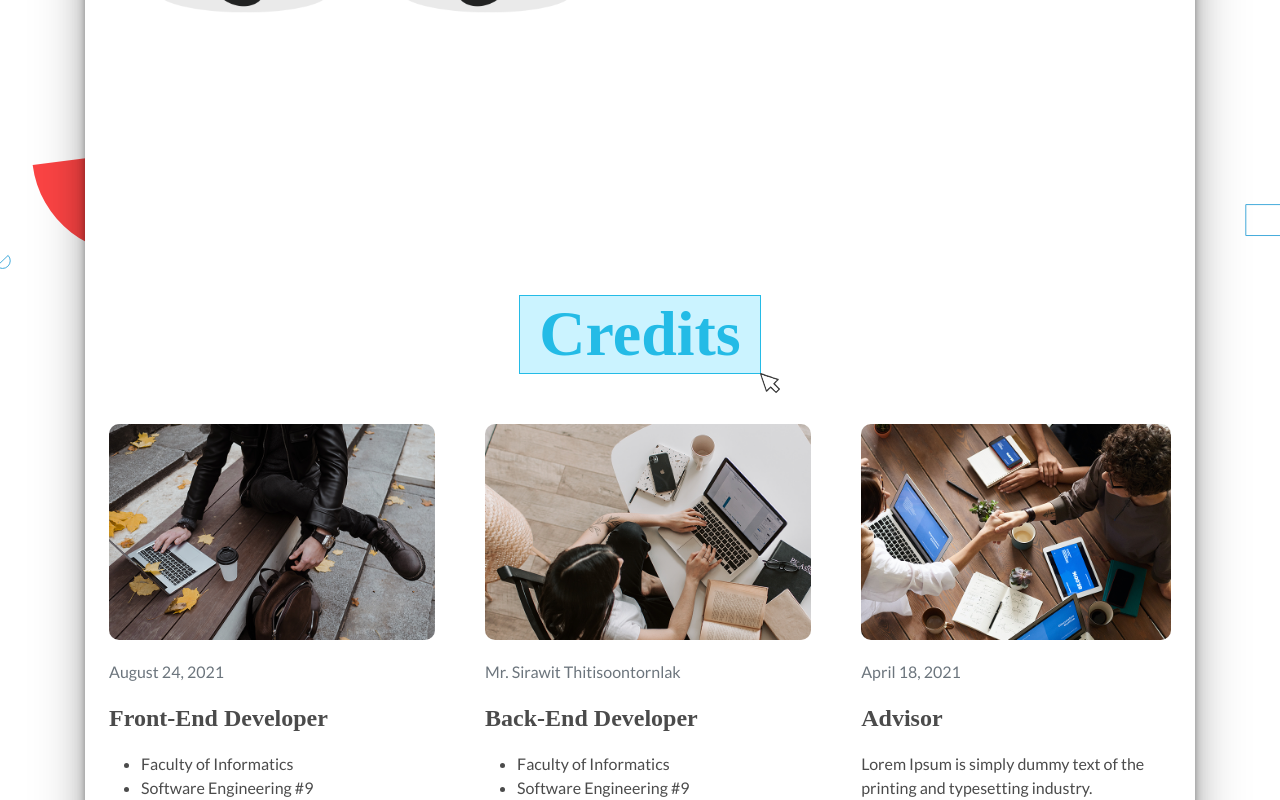
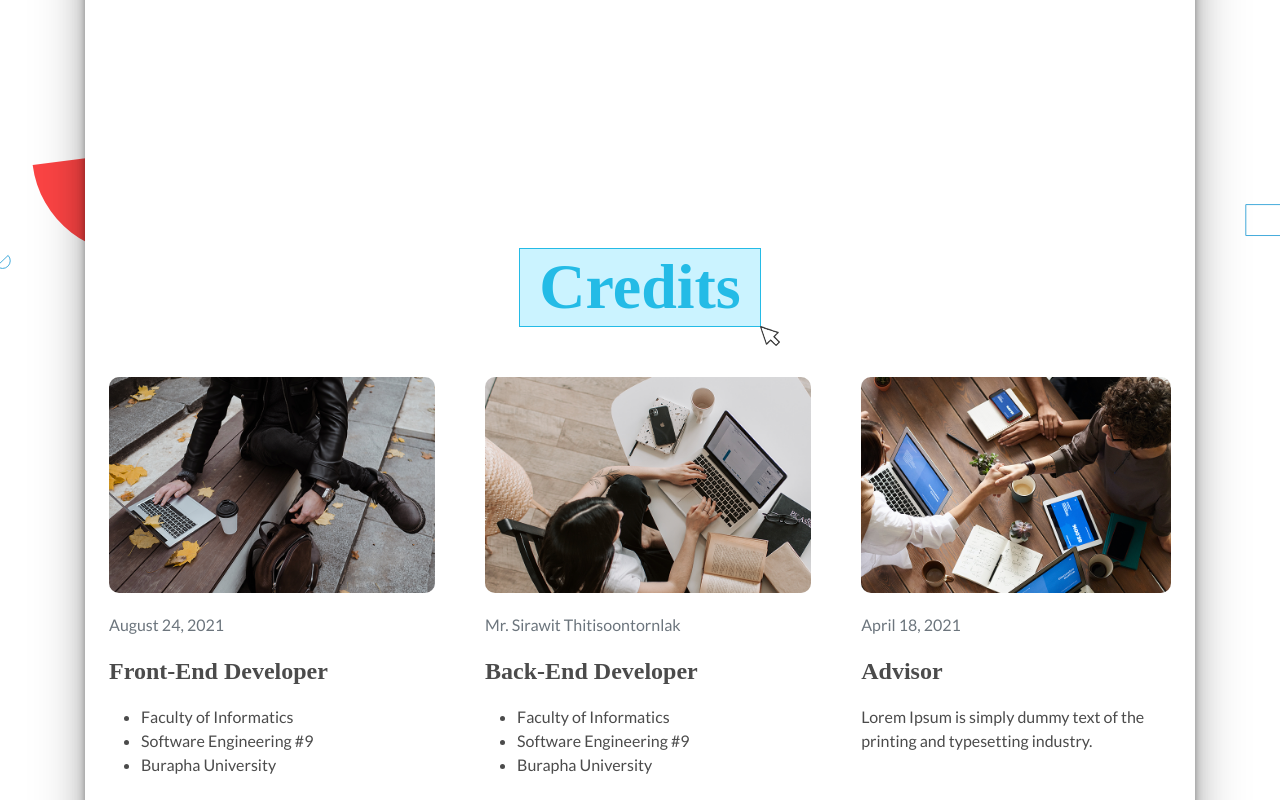
Before and after one commit to TiTle162/SEAPlag, an Angular app in the folder seaplag/: page / in a window 1280 px wide. Shown: the part 4500-5300 px from the top of the page. Built offline with nearby package versions, Linux system fonts and the light colour scheme; a web font is replaced by a local one.

Commit message:
Test Pushing

```diff
--- a/seaplag/src/app/import/import.component.html
+++ b/seaplag/src/app/import/import.component.html
@@ -28,7 +28,7 @@
     </div>
 </nav>
 
-<div class="container bg-white" style="width: 1110px; border-radius: 25px; box-shadow: rgba(0, 0, 0, 0.25) 0px 54px 55px, rgba(0, 0, 0, 0.12) 0px -12px 30px, rgba(0, 0, 0, 0.12) 0px 4px 6px, rgba(0, 0, 0, 0.17) 0px 12px 13px, rgba(0, 0, 0, 0.09) 0px -3px 5px; margin-top: -40px;">
+<div class="container bg-white" style="width: 1110px; border-radius: 10px; box-shadow: rgba(0, 0, 0, 0.25) 0px 54px 55px, rgba(0, 0, 0, 0.12) 0px -12px 30px, rgba(0, 0, 0, 0.12) 0px 4px 6px, rgba(0, 0, 0, 0.17) 0px 12px 13px, rgba(0, 0, 0, 0.09) 0px -3px 5px; margin-top: -40px;">
     <main>
         <div class="container" >
             <!-- Intro -->
@@ -93,7 +93,7 @@
             </div>
 
             <!-- Problems -->
-            <div class="problems" id="howto" style="padding-top: 170px;">
+            <div class="problems" id="howto" style="padding-top: 120px;">
             <h1>How to use <span class="blue-frame">SEA</span> <span class="text-danger">Plag.</span></h1>
             <div id="variations" class="variations">
                 <div class="first-variation">
@@ -131,7 +131,7 @@
             </div>
 
             <!-- Latest Articles -->
-            <div class="latest-articles text-center" id="credit" style="padding-top: 112px;">
+            <div class="latest-articles text-center" id="credit" style="padding-top: 115px;">
                 <h1><span class="blue-frame">Credits</span></h1>
                 <!-- <a href="">All category <img style="width: 20px; margin-left: 20px;" src="img/icon/arrow-right-icon.svg" alt=""></a> -->
                 <div class="latest-articles-wrapper">
```
